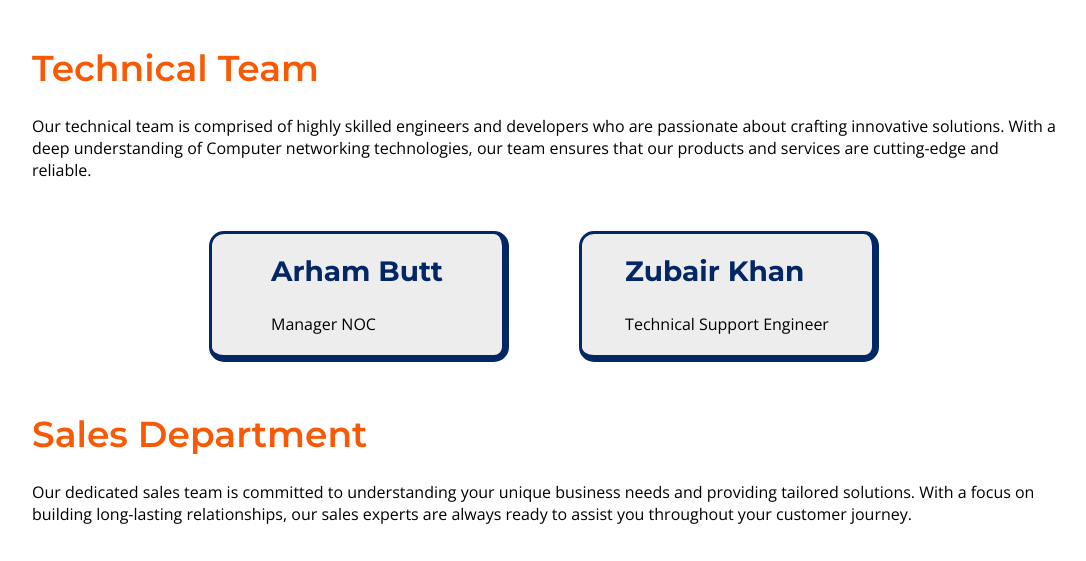
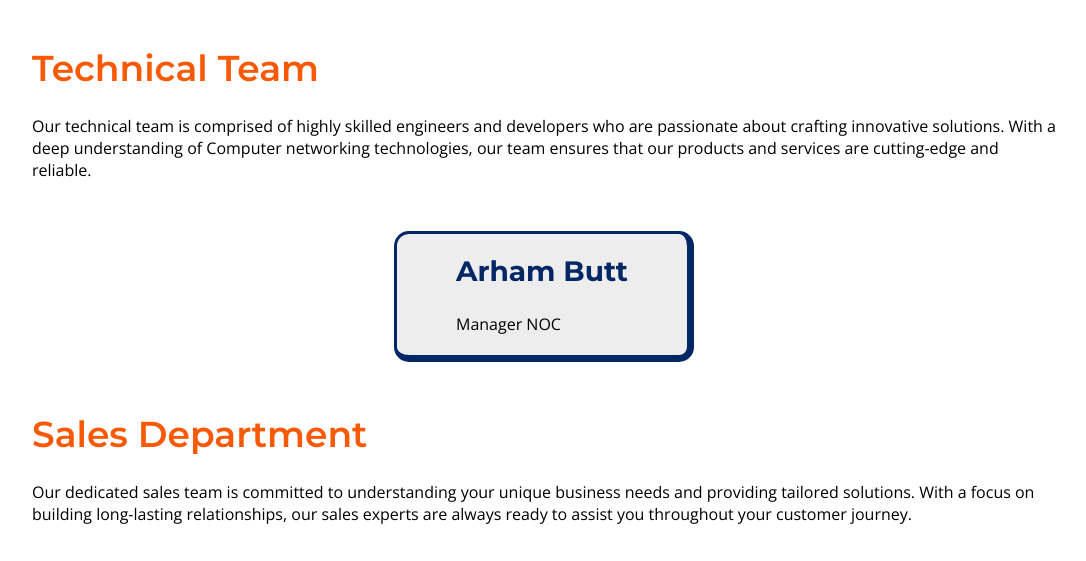
Before and after one commit to meZubairKhan/Netflow-Site, a WordPress theme: template about-us.php in a window 1280 px wide. Shown: the part 1797-2358 px from the top of the page, without its empty margins (96-1182 px from the left). Run offline with PHP 8.4 and a stand-in for WordPress, Linux system fonts and the light colour scheme; the site name, menu and one post (Sample post) are stand-ins, and other content is empty; some libraries are stand-ins or nearby versions.

Commit message:
Removed team member
Removed team member (Zubair Khan) from the team members.

```diff
--- a/about-us.php
+++ b/about-us.php
@@ -90,16 +90,16 @@
                     </div>
 
                     <!-- Muhammad Zubair Khan -->
-                    <div class="team-members">
+                    <!-- <div class="team-members"> -->
                         <!-- <div class="member-image">
                             <img src="/Images/team-member.png" alt="">
                         </div> -->
 
-                        <div class="member-info">
+                        <!-- <div class="member-info">
                             <h3>Zubair Khan</h3>
                             <p class="paragraph2">Technical Support Engineer</p>
                         </div>
-                    </div>
+                    </div> -->
                 </div>
             </div>
 
--- a/footer.php
+++ b/footer.php
@@ -1,6 +1,7 @@
 <?php wp_footer(); ?>
 
 <link rel="stylesheet" href="<?php echo get_template_directory_uri(); ?>/index.css">
+
 
 <footer>
         <div class="container">
```
